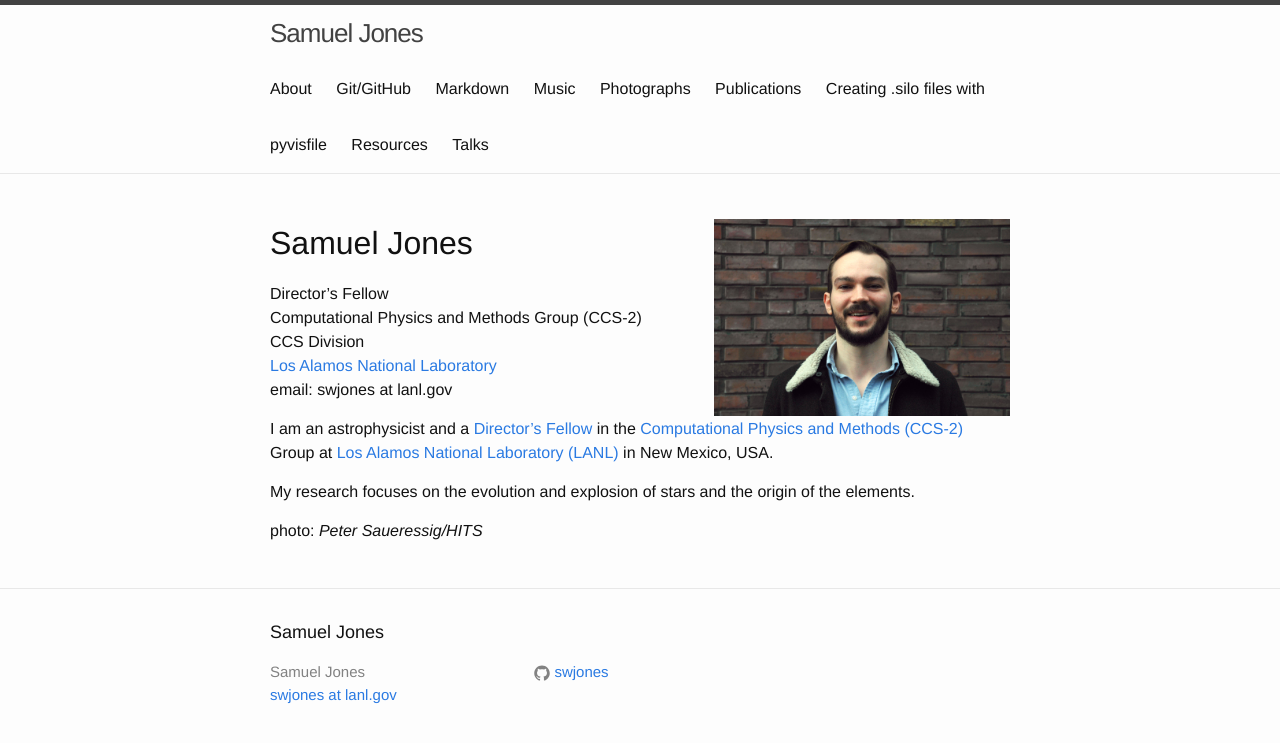
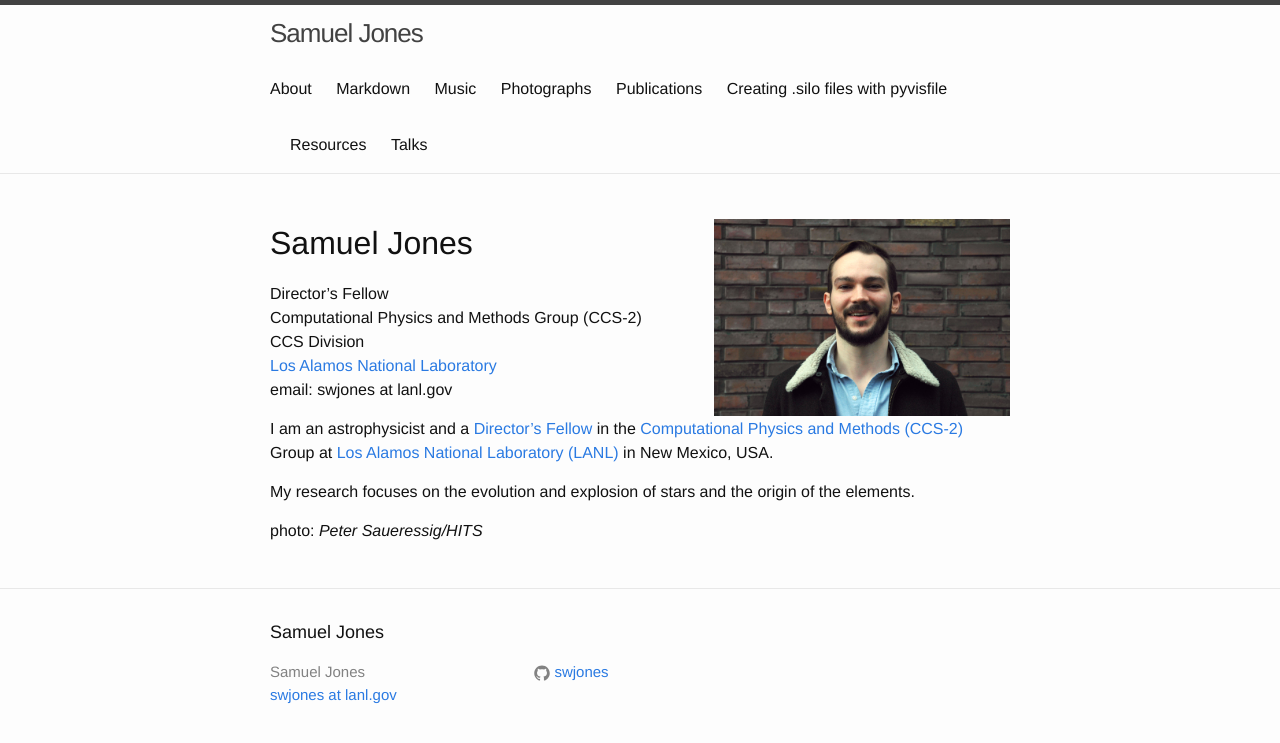
Before and after one commit to swjones/swjones.github.io, a Jekyll site: the page built from index.md, in a window 1280 px wide. Shown: the top 743 px of the page. Built offline with Jekyll 4.4.1, drawn with Linux system fonts in a browser that asks for light colours.

Commit message:
add excludes

```diff
--- a/_config.yml
+++ b/_config.yml
@@ -5,7 +5,6 @@
 #  Thank you for visiting my website
 baseurl: "" # the subpath of your site, e.g. /blog/
 url: "http://yourdomain.com" # the base hostname & protocol for your site
-# twitter_username: Samisthebest
 github_username:  swjones
 
 # Build settings
--- a/_includes/header.html
+++ b/_includes/header.html
@@ -15,9 +15,11 @@
 
       <div class="trigger">
         {% for page in site.pages %}
-          {% if page.title %}
-          <a class="page-link" href="{{ page.url | prepend: site.baseurl }}">{{ page.title }}</a>
-          {% endif %}
+          {% unless page.exclude %}
+            {% if page.title %}
+            <a class="page-link" href="{{ page.url | prepend: site.baseurl }}">{{ page.title }}</a>
+            {% endif %}
+	  {% endunless %}
         {% endfor %}
       </div>
     </nav>
```
